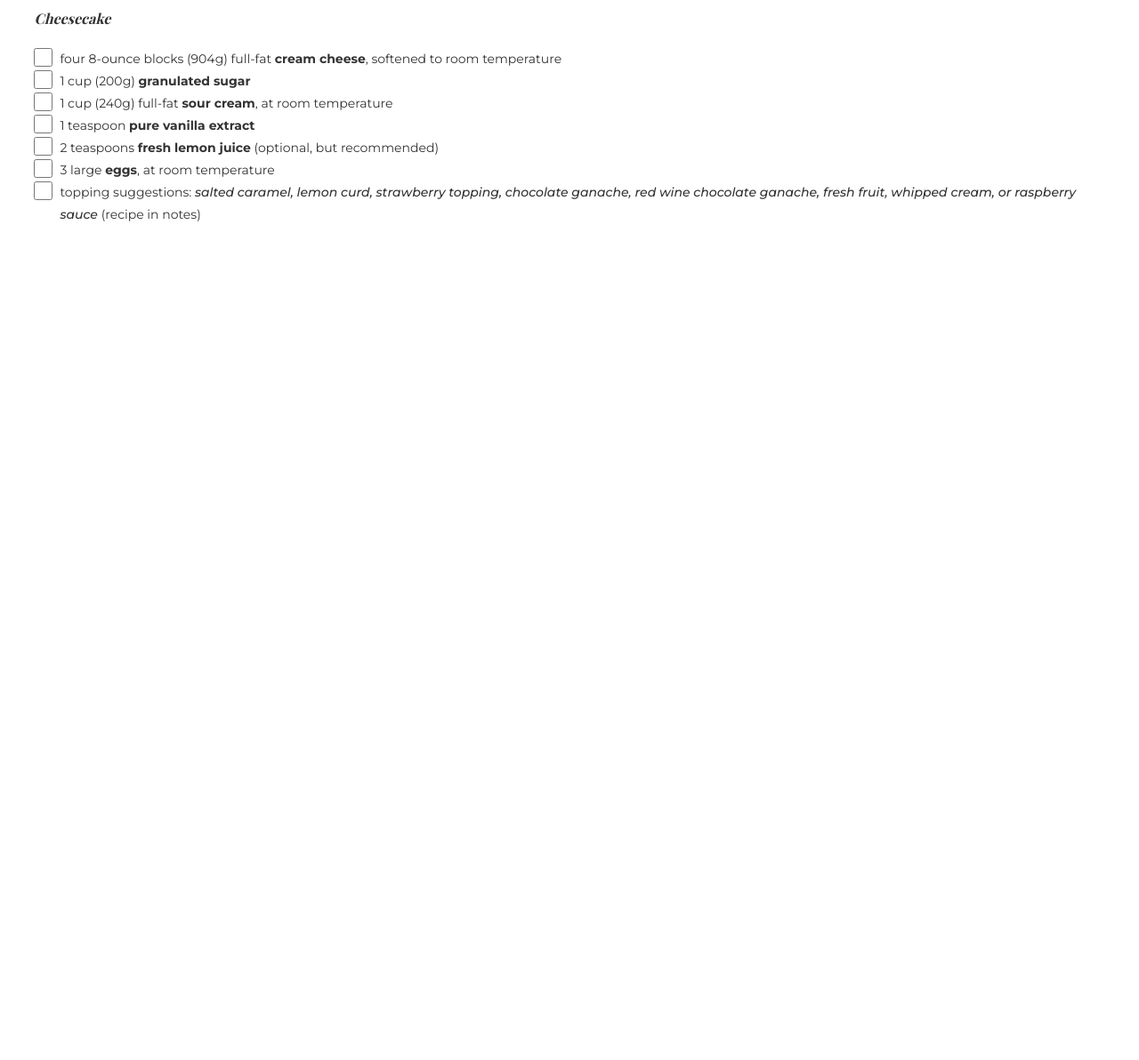
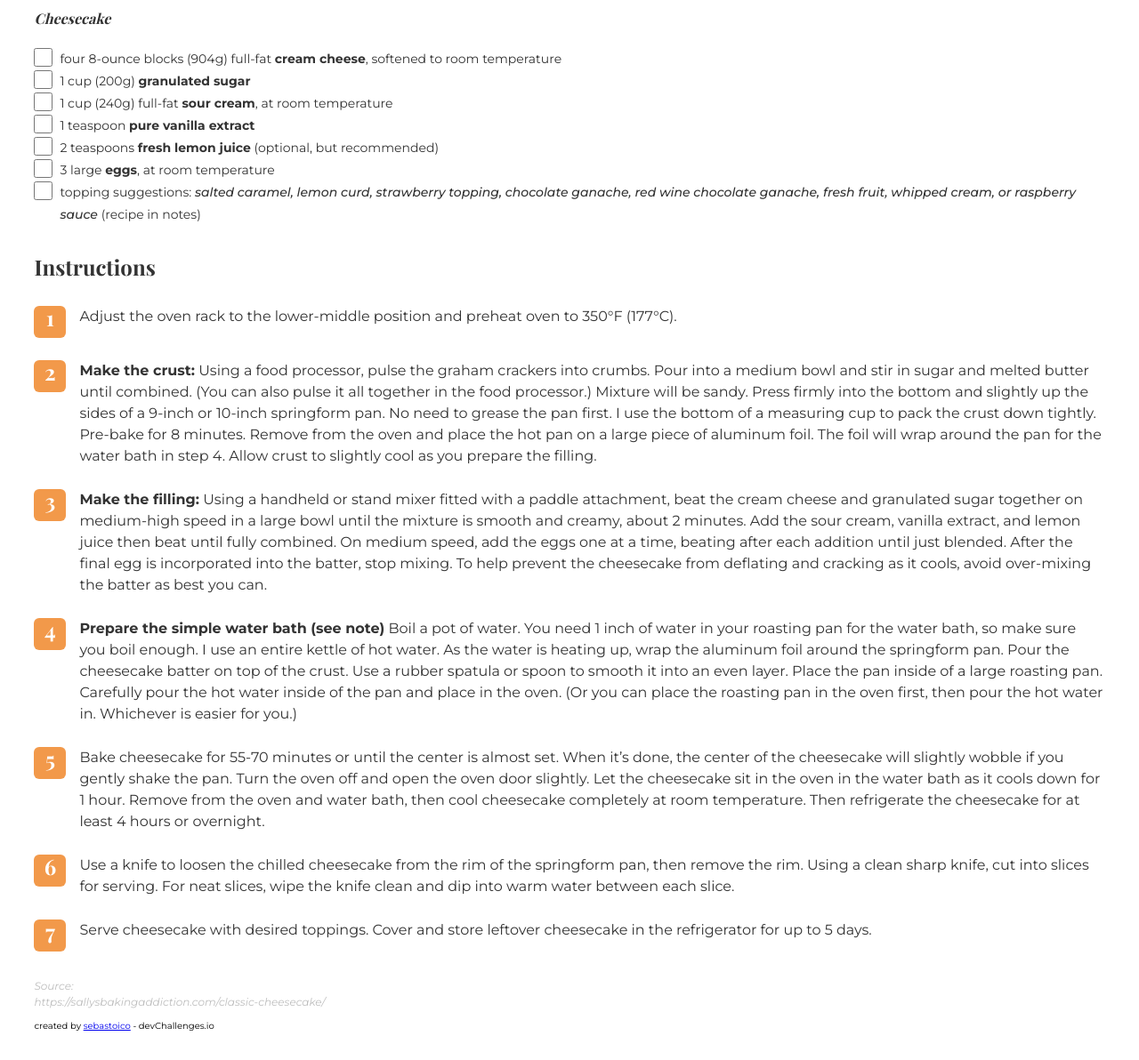
Before and after one commit to sebastoico/devChallenges_Recipe-page, a plain HTML site: page index.html in a window 1280 px wide. Shown: the part 1002-2194 px from the top of the page at 89% size. Before the commit the page ends 1300 px from the top, so only its background shows below. Drawn offline with nearby package versions, Linux system fonts and the light colour scheme; a web font is replaced by a local one.

Commit message:
Instrucciones

```diff
--- a/index.html
+++ b/index.html
@@ -153,8 +153,101 @@
               </ul>
             </div>
           </section>
+          <section class="recipe__instructions">
+            <h2>Instructions</h2>
+            <ol>
+              <li>
+                <p>
+                  Adjust the oven rack to the lower-middle position and preheat
+                  oven to 350°F (177°C).
+                </p>
+              </li>
+              <li>
+                <p>
+                  <b>Make the crust:</b> Using a food processor, pulse the
+                  graham crackers into crumbs. Pour into a medium bowl and stir
+                  in sugar and melted butter until combined. (You can also pulse
+                  it all together in the food processor.) Mixture will be sandy.
+                  Press firmly into the bottom and slightly up the sides of a
+                  9-inch or 10-inch springform pan. No need to grease the pan
+                  first. I use the bottom of a measuring cup to pack the crust
+                  down tightly. Pre-bake for 8 minutes. Remove from the oven and
+                  place the hot pan on a large piece of aluminum foil. The foil
+                  will wrap around the pan for the water bath in step 4. Allow
+                  crust to slightly cool as you prepare the filling.
+                </p>
+              </li>
+              <li>
+                <p>
+                  <b>Make the filling:</b> Using a handheld or stand mixer
+                  fitted with a paddle attachment, beat the cream cheese and
+                  granulated sugar together on medium-high speed in a large bowl
+                  until the mixture is smooth and creamy, about 2 minutes. Add
+                  the sour cream, vanilla extract, and lemon juice then beat
+                  until fully combined. On medium speed, add the eggs one at a
+                  time, beating after each addition until just blended. After
+                  the final egg is incorporated into the batter, stop mixing. To
+                  help prevent the cheesecake from deflating and cracking as it
+                  cools, avoid over-mixing the batter as best you can.
+                </p>
+              </li>
+              <li>
+                <p>
+                  <b>Prepare the simple water bath (see note)</b> Boil a pot of
+                  water. You need 1 inch of water in your roasting pan for the
+                  water bath, so make sure you boil enough. I use an entire
+                  kettle of hot water. As the water is heating up, wrap the
+                  aluminum foil around the springform pan. Pour the cheesecake
+                  batter on top of the crust. Use a rubber spatula or spoon to
+                  smooth it into an even layer. Place the pan inside of a large
+                  roasting pan. Carefully pour the hot water inside of the pan
+                  and place in the oven. (Or you can place the roasting pan in
+                  the oven first, then pour the hot water in. Whichever is
+                  easier for you.)
+                </p>
+              </li>
+              <li>
+                <p>
+                  Bake cheesecake for 55-70 minutes or until the center is
+                  almost set. When it’s done, the center of the cheesecake will
+                  slightly wobble if you gently shake the pan. Turn the oven off
+                  and open the oven door slightly. Let the cheesecake sit in the
+                  oven in the water bath as it cools down for 1 hour. Remove
+                  from the oven and water bath, then cool cheesecake completely
+                  at room temperature. Then refrigerate the cheesecake for at
+                  least 4 hours or overnight.
+                </p>
+              </li>
+              <li>
+                <p>
+                  Use a knife to loosen the chilled cheesecake from the rim of
+                  the springform pan, then remove the rim. Using a clean sharp
+                  knife, cut into slices for serving. For neat slices, wipe the
+                  knife clean and dip into warm water between each slice.
+                </p>
+              </li>
+              <li>
+                <p>
+                  Serve cheesecake with desired toppings. Cover and store
+                  leftover cheesecake in the refrigerator for up to 5 days.
+                </p>
+              </li>
+            </ol>
+          </section>
+          <p class="recipe__source">
+            Source:<br />
+            <a href="https://sallysbakingaddiction.com/classic-cheesecake/">
+              https://sallysbakingaddiction.com/classic-cheesecake/
+            </a>
+          </p>
         </section>
       </section>
     </main>
+    <footer>
+      <p>
+        created by <a href="https://github.com/sebastoico">sebastoico</a> -
+        devChallenges.io
+      </p>
+    </footer>
   </body>
 </html>
--- a/styles.css
+++ b/styles.css
@@ -77,6 +77,11 @@ body {
   display: flex;
   justify-content: space-between;
 }
+.recipe__description {
+  display: flex;
+  flex-direction: column;
+  gap: 30px;
+}
 .recipe__ingredients {
   display: flex;
   flex-direction: column;
@@ -122,3 +127,54 @@ body {
   font-style: italic;
   font-weight: 500;
 }
+.recipe__instructions {
+  color: #333333;
+}
+.recipe__instructions h2 {
+  font-family: "Playfair Display";
+  font-size: 2.4rem;
+  font-weight: 700;
+  line-height: 3.2rem;
+}
+.recipe__instructions ol {
+  padding: 28px 0 0;
+  list-style: none;
+  counter-reset: my-counter;
+  display: flex;
+  flex-direction: column;
+  gap: 25px;
+}
+.recipe__instructions li {
+  counter-increment: my-counter;
+  display: flex;
+  gap: 15px;
+}
+.recipe__instructions li::before {
+  content: counter(my-counter);
+  background: #f2994a;
+  min-width: 36px;
+  height: 36px;
+  border-radius: 6px;
+  display: inline-block;
+  font-family: "Playfair Display";
+  font-size: 2.4rem;
+  font-weight: 700;
+  color: white;
+  text-align: center;
+}
+.recipe__instructions p {
+  font-size: 1.6rem;
+  font-weight: 400;
+  line-height: 150%;
+}
+.recipe__source {
+  font-style: italic;
+  font-size: 1.2rem;
+  font-weight: 400;
+  line-height: 150%;
+  color: #BDBDBD;
+}
+.recipe__source a {
+  text-decoration: none;
+  color: #BDBDBD;
+}
```
